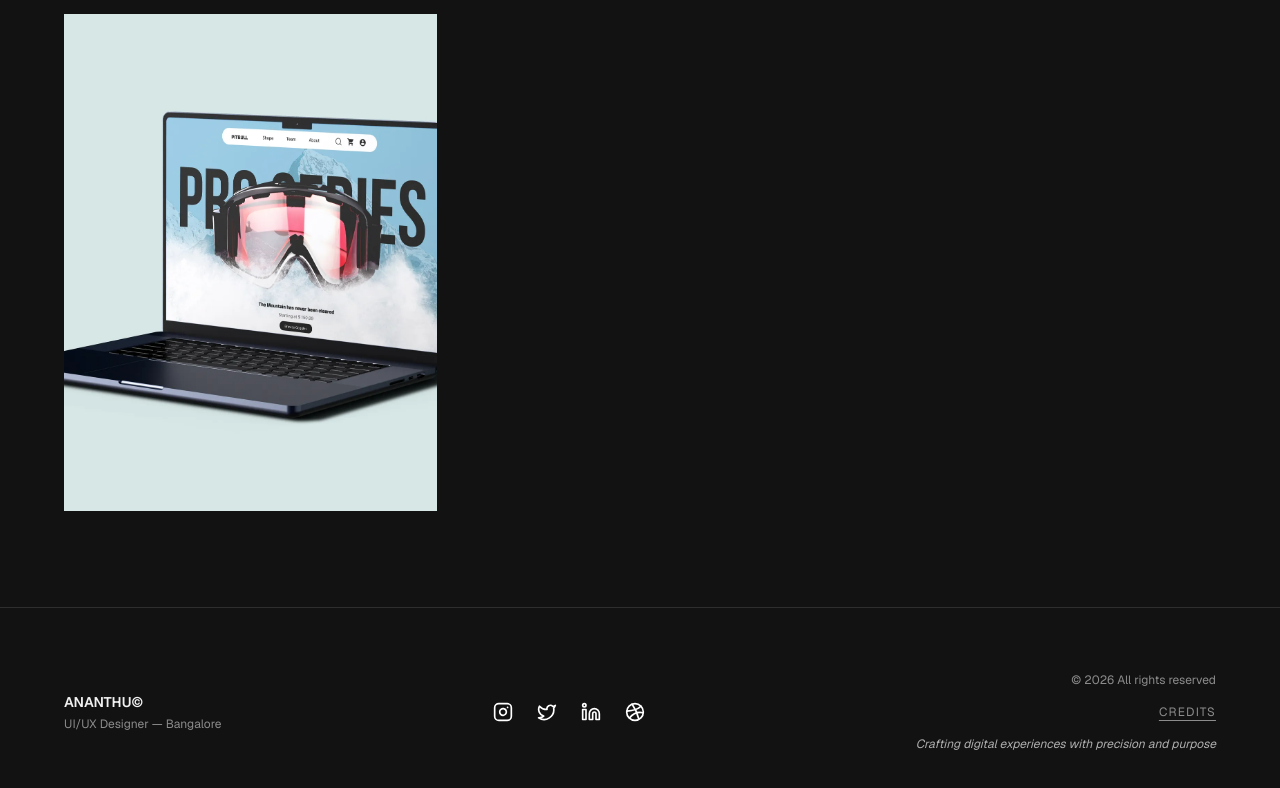
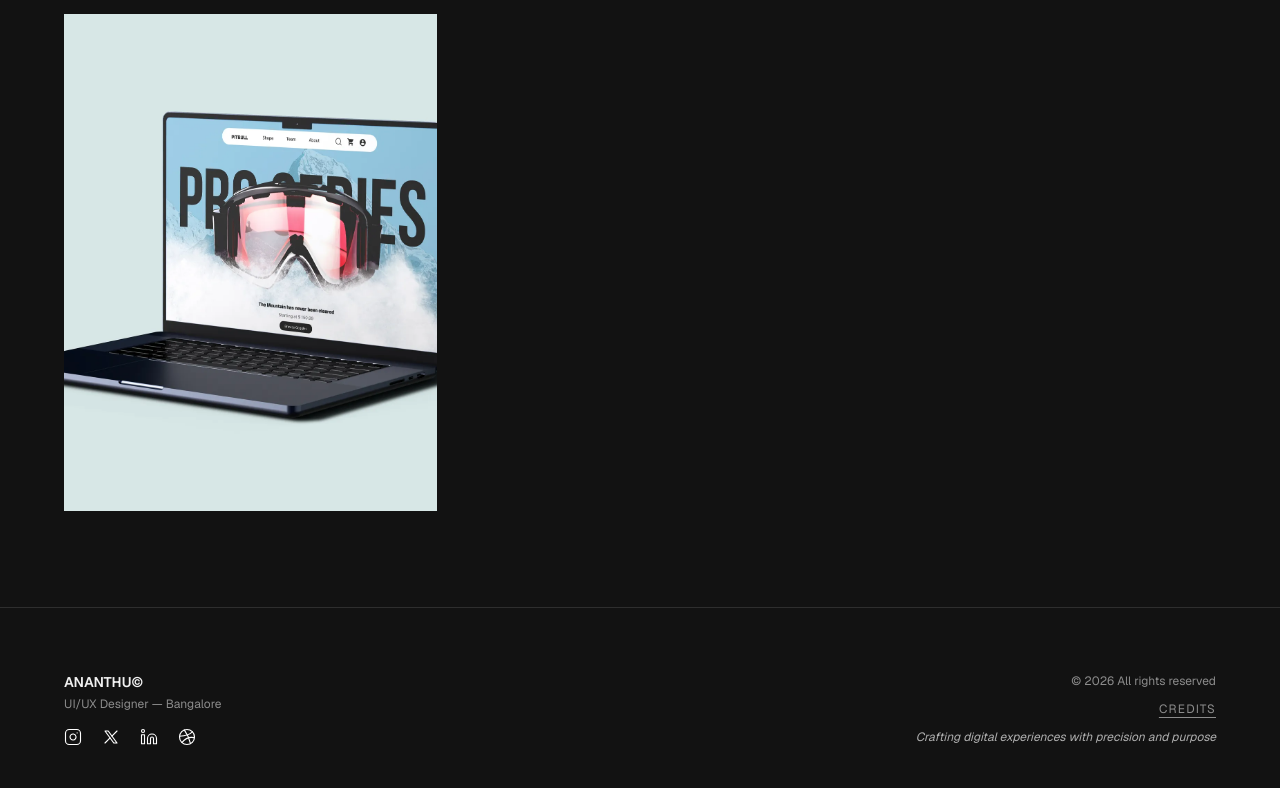
Before and after one commit to Anxthu/portfolio_v2, a React (Vite) app: page /works in a window 1280 px wide. Shown: the part 1353-2141 px from the top of the page. Built offline with nearby package versions, Linux system fonts and the light colour scheme; a web font is replaced by a local one.

Commit message:
feat: improve spacing and layout - move social icons under branding, add X logo, adjust proportions

```diff
--- a/src/components/Footer.tsx
+++ b/src/components/Footer.tsx
@@ -1,6 +1,6 @@
 import { motion } from "framer-motion";
 import { Link } from "react-router-dom";
-import { Instagram, Twitter, Linkedin, Dribbble } from "lucide-react";
+import { Instagram, Linkedin, Dribbble } from "lucide-react";
 
 const Footer = () => {
   return (
@@ -10,17 +10,25 @@ const Footer = () => {
         whileInView={{ opacity: 1, y: 0 }}
         viewport={{ once: true }}
         transition={{ duration: 0.6 }}
-        className="flex flex-col md:flex-row items-start md:items-center justify-between gap-8"
+        className="flex flex-col md:flex-row items-start md:items-center justify-between gap-12"
       >
         <div>
-          <p className="text-sm font-semibold text-foreground">ANANTHU©</p>
-          <p className="text-xs text-muted-foreground mt-1">UI/UX Designer — Bangalore</p>
-        </div>
+          <p className="text-sm font-semibold text-foreground mb-1">ANANTHU©</p>
+          <p className="text-xs text-muted-foreground mb-4">UI/UX Designer — Bangalore</p>
 
-        <div className="flex gap-6">
+          <div className="flex gap-5 mt-4">
             {[
               { name: "Instagram", url: "https://www.instagram.com/ux.ananthu/", icon: Instagram },
-            { name: "X", url: "https://x.com/ux_ananthu", icon: Twitter },
+              {
+                name: "X",
+                url: "https://x.com/ux_ananthu",
+                icon: () => (
+                  <svg width="18" height="18" viewBox="0 0 24 24" fill="none" stroke="currentColor" strokeWidth="1.5" strokeLinecap="round" strokeLinejoin="round">
+                    <path d="M4 4l11.733 16h4.267l-11.733 -16z" />
+                    <path d="M4 20l6.768 -6.768m2.46 -2.46l6.772 -6.772" />
+                  </svg>
+                )
+              },
               { name: "LinkedIn", url: "https://www.linkedin.com/in/ananthapadmanabhan-nair/", icon: Linkedin },
               { name: "Dribbble", url: "https://dribbble.com/uxananthu", icon: Dribbble }
             ].map((social) => (
@@ -29,19 +37,24 @@ const Footer = () => {
                 href={social.url}
                 target="_blank"
                 rel="noopener noreferrer"
-              className="text-white hover:text-[#E52E2D] transition-colors"
+                className="text-white hover:text-[#E52E2D] transition-colors duration-300"
                 aria-label={social.name}
               >
-              <social.icon className="w-5 h-5" />
+                {typeof social.icon === 'function' ? (
+                  <social.icon />
+                ) : (
+                  <social.icon className="w-[18px] h-[18px]" strokeWidth={1.5} />
+                )}
               </a>
             ))}
           </div>
+        </div>
 
-        <div className="text-left md:text-right flex flex-col items-start md:items-end">
-          <p className="text-xs text-muted-foreground mb-4">
+        <div className="text-left md:text-right flex flex-col items-start md:items-end gap-3">
+          <p className="text-xs text-muted-foreground">
             © {new Date().getFullYear()} All rights reserved
           </p>
-          <Link to="/credits" className="text-xs text-muted-foreground hover:text-white transition-colors underline underline-offset-4 tracking-widest uppercase mb-4">
+          <Link to="/credits" className="text-xs text-muted-foreground hover:text-white transition-colors underline underline-offset-4 tracking-widest uppercase">
             Credits
           </Link>
           <p className="text-xs text-foreground/70 italic max-w-xs">
--- a/src/pages/Archives.tsx
+++ b/src/pages/Archives.tsx
@@ -25,8 +25,8 @@ const Archives = () => {
       <div className="min-h-screen bg-white text-black relative" style={{ fontFamily: 'Geist, sans-serif' }}>
 
         {/* Hero Section - Booklet Style */}
-        <div className="w-full min-h-[60vh] md:min-h-[80vh] flex flex-col justify-between p-6 md:p-12 lg:p-20 relative">
-          <div className="max-w-[1400px] mt-24">
+        <div className="w-full min-h-[70vh] md:min-h-[85vh] flex flex-col justify-between p-6 md:p-12 lg:p-20 relative">
+          <div className="max-w-[1400px] mt-32 md:mt-40">
             <motion.h1
               initial={{ opacity: 0, y: 20 }}
               animate={{ opacity: 1, y: 0 }}
@@ -36,7 +36,7 @@ const Archives = () => {
               A complete archive of projects, experiments, and creative explorations.
             </motion.h1>
           </div>
-          <div className="w-full flex justify-end mt-20 pb-16 md:pb-10">
+          <div className="w-full flex justify-end mt-20 pb-20 md:pb-16">
             <motion.p
               initial={{ opacity: 0 }}
               animate={{ opacity: 1 }}
@@ -49,7 +49,7 @@ const Archives = () => {
         </div>
 
         {/* Archives List */}
-        <div className="section-padding pb-24">
+        <div className="section-padding py-24 md:py-32">
           <div
             ref={containerRef}
             onMouseMove={handleMouseMove}
@@ -85,7 +85,7 @@ const Archives = () => {
                   whileInView={{ opacity: 1, y: 0 }}
                   viewport={{ once: true }}
                   transition={{ duration: 0.4, delay: i * 0.04 }}
-                  className="flex flex-col md:flex-row md:items-center justify-between py-6 border-b border-border group cursor-pointer hover:bg-accent/10 transition-colors duration-300 px-4 md:px-6"
+                  className="flex flex-col md:flex-row md:items-center justify-between py-8 border-b border-border group cursor-pointer hover:bg-accent/10 transition-colors duration-300 px-4 md:px-8"
                   onMouseEnter={() => setHoveredIndex(i)}
                   onMouseLeave={() => setHoveredIndex(null)}
                 >
--- a/src/pages/Blog.tsx
+++ b/src/pages/Blog.tsx
@@ -10,8 +10,8 @@ const Blog = () => {
       <div className="min-h-screen bg-white text-black relative" style={{ fontFamily: 'Geist, sans-serif' }}>
 
         {/* Hero Section - Booklet Style */}
-        <div className="w-full min-h-[60vh] md:min-h-[80vh] flex flex-col justify-between p-6 md:p-12 lg:p-20 relative">
-          <div className="max-w-[1400px] mt-24">
+        <div className="w-full min-h-[70vh] md:min-h-[85vh] flex flex-col justify-between p-6 md:p-12 lg:p-20 relative">
+          <div className="max-w-[1400px] mt-32 md:mt-40">
             <motion.h1
               initial={{ opacity: 0, y: 20 }}
               animate={{ opacity: 1, y: 0 }}
@@ -21,7 +21,7 @@ const Blog = () => {
               Design insights, process, and thoughts from my journey as a UI/UX designer.
             </motion.h1>
           </div>
-          <div className="w-full flex justify-end mt-20 pb-16 md:pb-10">
+          <div className="w-full flex justify-end mt-20 pb-20 md:pb-16">
             <motion.p
               initial={{ opacity: 0 }}
               animate={{ opacity: 1 }}
@@ -34,8 +34,8 @@ const Blog = () => {
         </div>
 
         {/* Blog Grid */}
-        <div className="section-padding pb-24">
-          <div className="grid grid-cols-1 md:grid-cols-2 lg:grid-cols-3 gap-8">
+        <div className="section-padding py-24 md:py-32">
+          <div className="grid grid-cols-1 md:grid-cols-2 lg:grid-cols-3 gap-12 md:gap-16">
             {blogPosts.map((post, i) => (
               <motion.div
                 key={post.slug}
@@ -56,20 +56,20 @@ const Blog = () => {
                       loading="lazy"
                     />
                   </div>
-                  <div className="flex items-center gap-3 mb-3">
+                  <div className="flex items-center gap-3 mb-4">
                     <span className="text-xs uppercase tracking-wider text-black/50 font-bold">
                       {post.category}
                     </span>
                     <span className="text-xs text-black/50">•</span>
                     <span className="text-xs text-black/50">{post.date}</span>
                   </div>
-                  <h2 className="text-xl font-semibold text-black mb-2 group-hover:text-[#E52E2D] transition-colors">
+                  <h2 className="text-xl font-semibold text-black mb-3 group-hover:text-[#E52E2D] transition-colors">
                     {post.title}
                   </h2>
-                  <p className="text-sm text-black/70 line-clamp-2">
+                  <p className="text-sm text-black/70 line-clamp-2 mb-4">
                     {post.excerpt}
                   </p>
-                  <div className="mt-4 text-sm text-black group-hover:translate-x-1 transition-transform inline-block">
+                  <div className="mt-auto text-sm text-black group-hover:translate-x-1 transition-transform inline-block">
                     Read more →
                   </div>
                 </Link>
```
Lines whose indentation alone changed are shown as unchanged.
